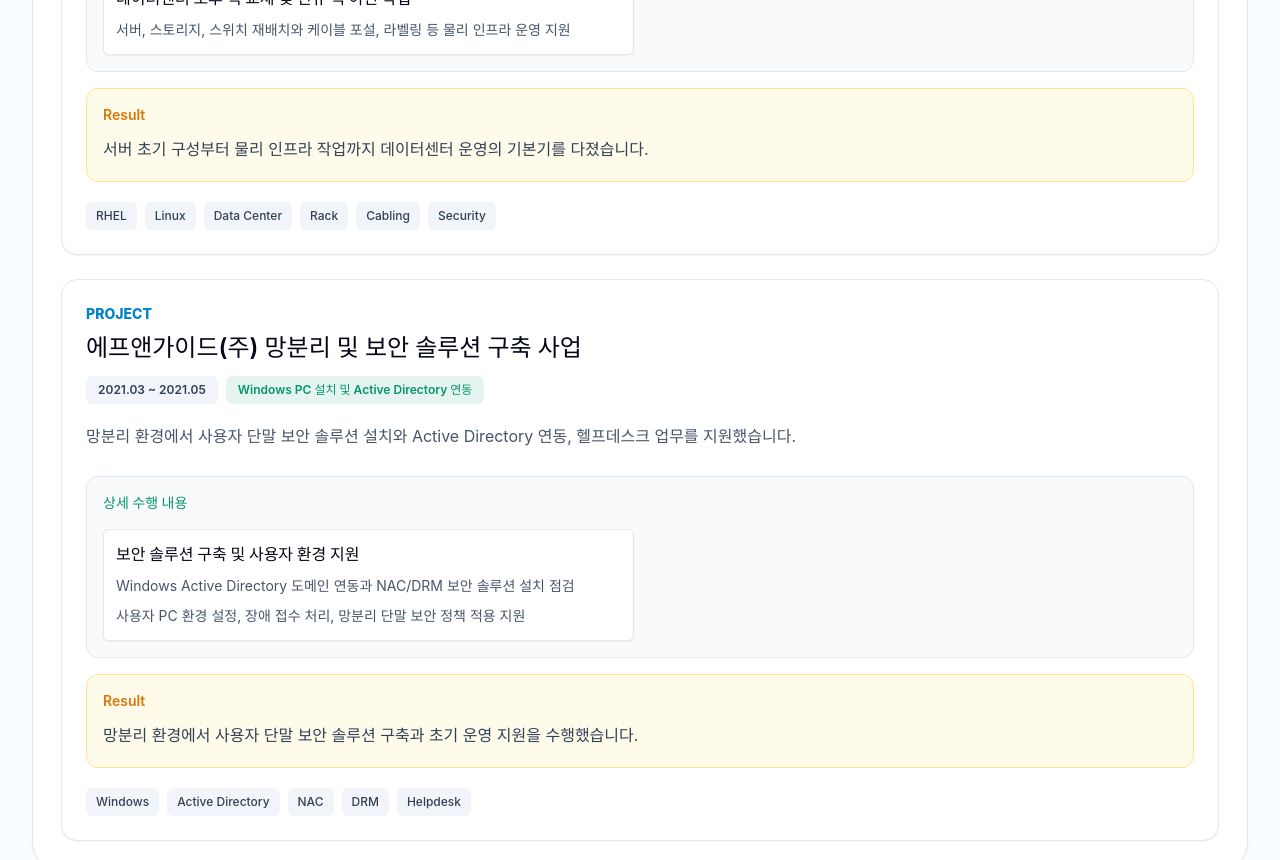
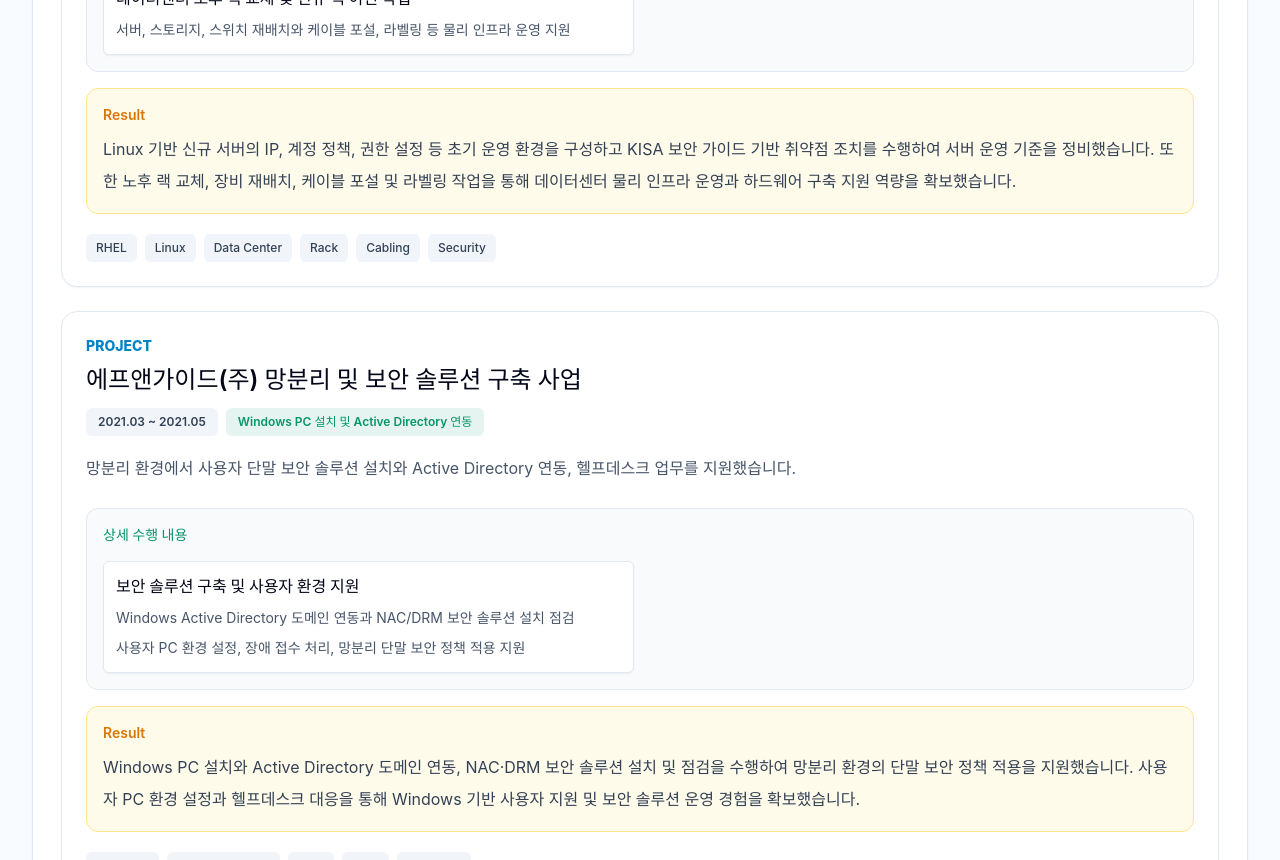
Before and after one commit to JANGSEOKHAN/JANGSEOKHAN.github.io, a React (Vite) app: page / in a window 1280 px wide. Shown: the part 11140-12000 px from the top of the page. Built offline with nearby package versions, Linux system fonts and the light colour scheme; a web font is replaced by a local one.

Commit message:
Update 2021 project results

```diff
--- a/src/data/profile.ts
+++ b/src/data/profile.ts
@@ -447,7 +447,8 @@
         ],
       },
     ],
-    result: '서버 초기 구성부터 물리 인프라 작업까지 데이터센터 운영의 기본기를 다졌습니다.',
+    result:
+      'Linux 기반 신규 서버의 IP, 계정 정책, 권한 설정 등 초기 운영 환경을 구성하고 KISA 보안 가이드 기반 취약점 조치를 수행하여 서버 운영 기준을 정비했습니다. 또한 노후 랙 교체, 장비 재배치, 케이블 포설 및 라벨링 작업을 통해 데이터센터 물리 인프라 운영과 하드웨어 구축 지원 역량을 확보했습니다.',
     techStack: ['RHEL', 'Linux', 'Data Center', 'Rack', 'Cabling', 'Security'],
   },
   {
@@ -469,7 +470,8 @@
         ],
       },
     ],
-    result: '망분리 환경에서 사용자 단말 보안 솔루션 구축과 초기 운영 지원을 수행했습니다.',
+    result:
+      'Windows PC 설치와 Active Directory 도메인 연동, NAC·DRM 보안 솔루션 설치 및 점검을 수행하여 망분리 환경의 단말 보안 정책 적용을 지원했습니다. 사용자 PC 환경 설정과 헬프데스크 대응을 통해 Windows 기반 사용자 지원 및 보안 솔루션 운영 경험을 확보했습니다.',
     techStack: ['Windows', 'Active Directory', 'NAC', 'DRM', 'Helpdesk'],
   },
   {
```
